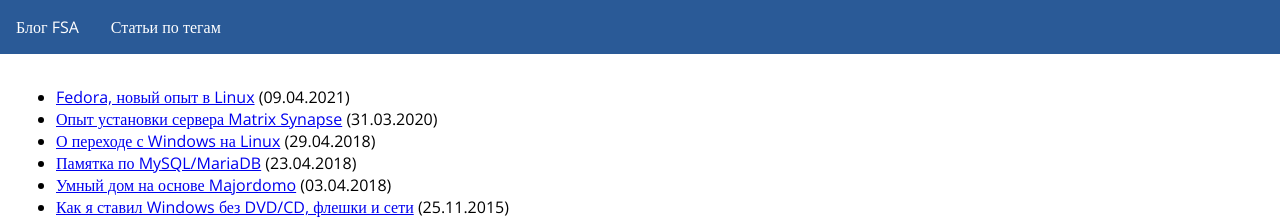
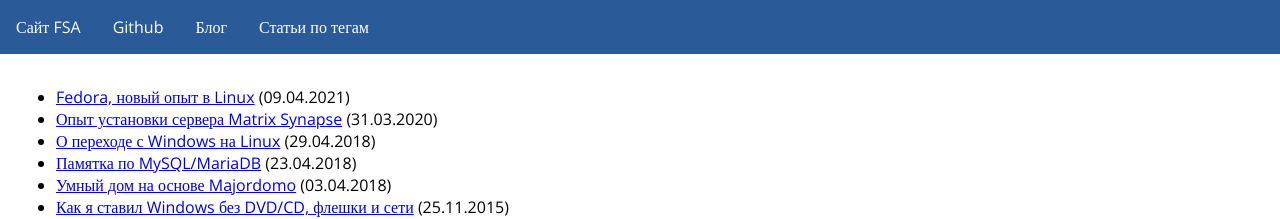
Before and after one commit to fsa/site, a Jekyll site: the page built from index.md, in a window 1280 px wide. Shown: the top 219 px of the page. Built offline with Jekyll 4.4.1, drawn with Linux system fonts in a browser that asks for light colours.

Commit message:
Ссылка на сайт и на github.

```diff
--- a/_layouts/default.html
+++ b/_layouts/default.html
@@ -11,7 +11,9 @@
 <body>
 <header>
 <nav class="listrow">
-    <a href="/" class="listitem">Блог FSA</a>
+    <a href="https://tavda.net/" class="listitem">Сайт FSA</a>
+    <a href="https://github.com/fsa/" class="listitem">Github</a>
+    <a href="/" class="listitem">Блог</a>
     <a href="/tags" class="listitem">Статьи по тегам</a>
 </nav>
 </header>
```
